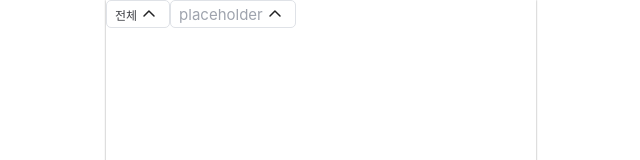
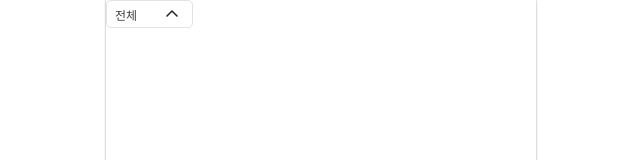
Before and after one commit to PICK-PLE/PICKPLE-client, a React (Vite) app: page /dev in a window 1280 px wide. Shown: the top 160 px of the page, without its empty margins (319-959 px from the left). Built offline with nearby package versions, Linux system fonts and the light colour scheme; a web font is replaced by a local one.

Commit message:
feat: Select 컴포넌트 네이밍 변경 -> FilterSelect

```diff
--- a/src/components/common/index.ts
+++ b/src/components/common/index.ts
@@ -4,6 +4,6 @@ import PayButton from './buttons/PayButton/PayButton';
 import Header from './headers/Header/Header';
 import NumberLabel from 'src/components/common/NumberLabel/NumberLabel';
 import ProgressBar from './ProgressBar/ProgressBar';
-import Select from './select/Select/Select';
+import FilterSelect from './select/Select/FilterSelect';
 
-export { IconButton, SocialLoginButton, PayButton, Header, NumberLabel, ProgressBar, Select };
+export { IconButton, SocialLoginButton, PayButton, Header, NumberLabel, ProgressBar, FilterSelect };
--- a/src/components/common/select/Select/Select.style.ts
+++ b/src/components/common/select/Select/FilterSelect.style.ts
@@ -4,8 +4,8 @@ import { flexGenerator } from '@styles/generator';
 
 export const selectContainer = (theme: Theme) => css`
   ${flexGenerator('row', 'space-between', 'center')};
-  display: inline-flex;
   position: relative;
+  width: 8.7rem;
   height: 2.8rem;
   padding: 0.8rem;
 
--- a/src/components/common/select/Select/Select.tsx
+++ b/src/components/common/select/Select/FilterSelect.tsx
@@ -1,29 +1,20 @@
-import { useEffect, useState } from 'react';
+import { useState } from 'react';
 import {
   iconStyle,
   selectContainer,
   sortItem,
   sortList,
-  placeholderStyle,
   selectedOptionStyle,
-} from './Select.style';
+} from './FilterSelect.style';
 import { IcDropDown, IcDropUp } from '@svg';
 
 interface SelectProps {
-  placeholder?: string;
+  options: string[];
 }
 
-const options = ['전체', '입금 대기', '승인 대기', '승인 완료', '승인 거절', '환불 완료'];
-
-const Select = ({ placeholder }: SelectProps) => {
+const FilterSelect = ({ options }: SelectProps) => {
   const [isOpen, setIsOpen] = useState(false);
-  const [selectedOption, setSelectedOption] = useState(placeholder || options[0]);
-
-  useEffect(() => {
-    if (placeholder) {
-      setSelectedOption(placeholder);
-    }
-  }, [placeholder]);
+  const [selectedOption, setSelectedOption] = useState(options[0]);
 
   const toggleDropdown = () => {
     setIsOpen(!isOpen);
@@ -34,15 +25,13 @@ const Select = ({ placeholder }: SelectProps) => {
     setIsOpen(false);
   };
 
-  const isPlaceholder = selectedOption === placeholder;
-
   return (
     <div css={selectContainer} onClick={toggleDropdown}>
-      <span css={isPlaceholder ? placeholderStyle : selectedOptionStyle}>{selectedOption}</span>
+      <span css={selectedOptionStyle}>{selectedOption}</span>
       <span css={iconStyle}>{isOpen ? <IcDropUp /> : <IcDropDown />}</span>
       {isOpen && (
         <ul css={sortList}>
-          {options.map((opt, i) => (
+          {options?.map((opt, i) => (
             <li css={sortItem} key={i} onClick={() => handleOptionClick(opt)}>
               {opt}
             </li>
@@ -53,4 +42,4 @@ const Select = ({ placeholder }: SelectProps) => {
   );
 };
 
-export default Select;
+export default FilterSelect;
--- a/src/pages/dev/Dev.tsx
+++ b/src/pages/dev/Dev.tsx
@@ -1,10 +1,11 @@
-import { Select } from '@components';
+import FilterSelect from 'src/components/common/select/Select/FilterSelect';
 
 const Dev = () => {
   return (
     <>
-      <Select />
-      <Select placeholder="placeholder" />
+      <FilterSelect
+        options={['전체', '입금 대기', '승인 대기', '승인 완료', '승인 거절', '환불 완료']}
+      />
     </>
   );
 };
```
